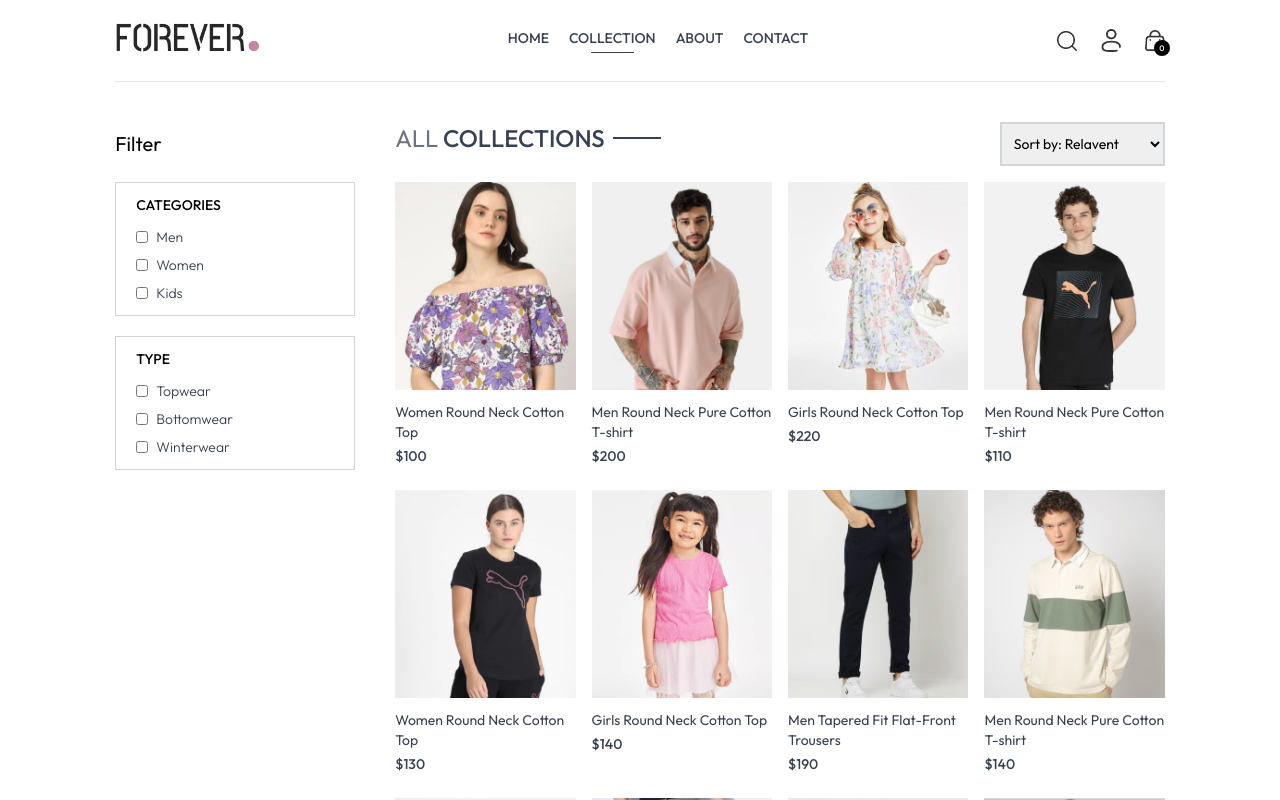
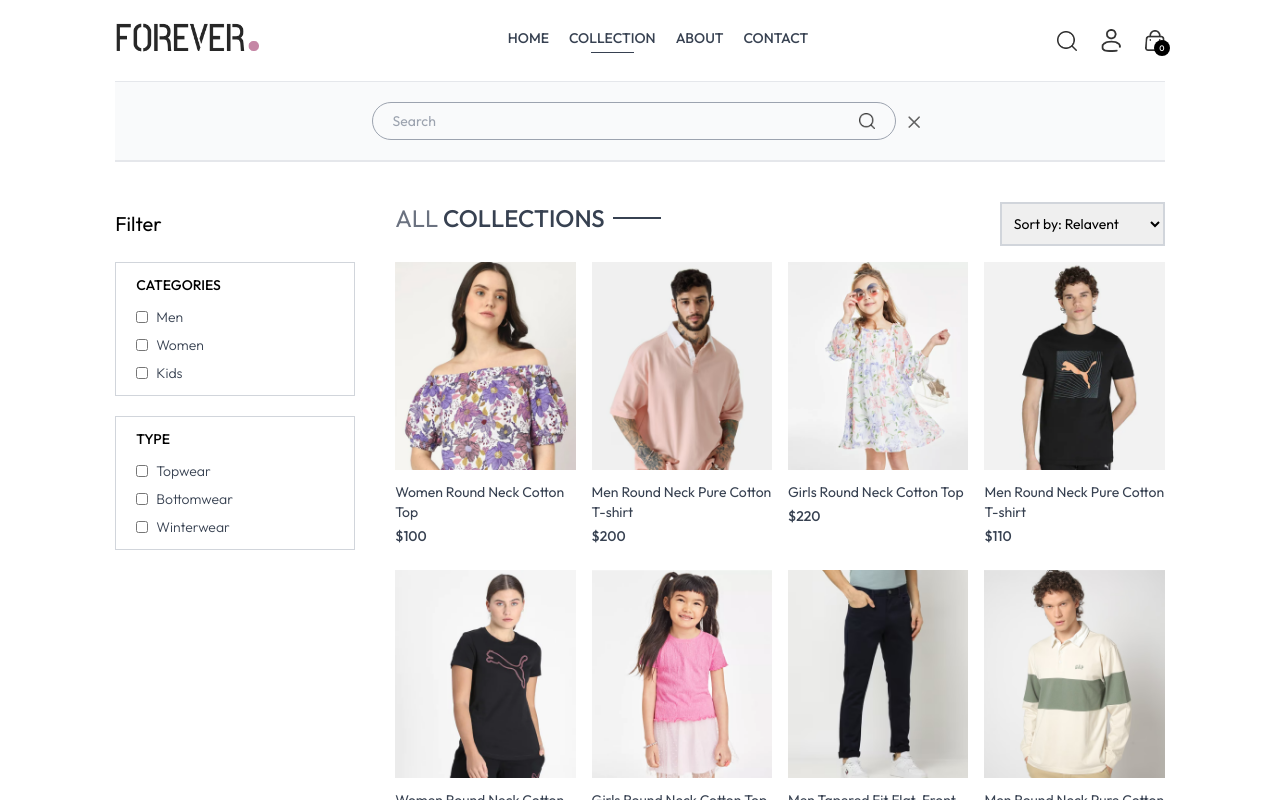
Before and after one commit to Mahrjose/Forever, a React (Vite) app in the folder frontend/: page /collection in a window 1280 px wide. Both pictures are taken after a click on the picture 1066 px from the left and 40 px from the top of the page. Shown: the top 800 px of the page. Built offline with nearby package versions, Linux system fonts and the light colour scheme.

Commit message:
Add Search functionality

```diff
--- a/frontend/src/App.jsx
+++ b/frontend/src/App.jsx
@@ -13,11 +13,13 @@ import Cart from "./pages/Cart";
 import Orders from "./pages/Orders";
 import PlaceOrder from "./pages/PlaceOrder";
 import Footer from "./components/Footer";
+import SearchBar from "./components/SearchBar";
 
 const App = () => {
   return (
     <div className="px-4 sm:px-[5vw] md:px-[7vw] lg:px-[9vw]">
       <Navbar />
+      <SearchBar />
 
       <Routes>
         <Route path="/" element={<Home />} />
--- a/frontend/src/components/Navbar.jsx
+++ b/frontend/src/components/Navbar.jsx
@@ -1,8 +1,10 @@
-import React, { useState } from "react";
+import React, { useContext, useState } from "react";
 import { assets } from "../assets/frontend-assets/assets";
 import { Link, NavLink } from "react-router-dom";
+import { ShopContext } from "../context/ShopContext";
 
 const Navbar = () => {
+  const { setShowSearch } = useContext(ShopContext);
   const [visible, setVisible] = useState(false);
 
   return (
@@ -30,7 +32,10 @@ const Navbar = () => {
         </NavLink>
       </ul>
 
-      <div className="flex items-center gap-6">
+      <div
+        onClick={() => setShowSearch(true)}
+        className="flex items-center gap-6"
+      >
         <img src={assets.search_icon} className="w-5 cursor-pointer" alt="" />
 
         <div className="group relative">
--- /dev/null
+++ b/frontend/src/components/SearchBar.jsx
@@ -0,0 +1,44 @@
+import React, { useContext, useEffect, useState } from "react";
+import { ShopContext } from "../context/ShopContext";
+import { assets } from "../assets/frontend-assets/assets";
+import { useLocation } from "react-router-dom";
+
+const SearchBar = () => {
+  const { search, setSearch, showSearch, setShowSearch } =
+    useContext(ShopContext);
+
+  const [visible, setVisible] = useState(false);
+
+  const location = useLocation();
+
+  useEffect(() => {
+    if (location.pathname.includes("collection")) {
+      setVisible(true);
+    } else {
+      setVisible(false);
+    }
+  }, [location]);
+
+  return showSearch && visible ? (
+    <div className="border-t border-b bg-gray-50 text-center">
+      <div className="inline-flex items-center justify-center border border-gray-400 px-5 py-2 my-5 mx-3 rounded-full w-3/4 sm:w-1/2">
+        <input
+          value={search}
+          onChange={(event) => setSearch(event.target.value)}
+          className="flex-1 outline-none bg-inherit text-sm"
+          type="text"
+          placeholder="Search"
+        />
+        <img className="w-4" src={assets.search_icon} alt="" />
+      </div>
+      <img
+        onClick={() => setShowSearch(false)}
+        className="inline w-3 cursor-pointer"
+        src={assets.cross_icon}
+        alt=""
+      />
+    </div>
+  ) : null;
+};
+
+export default SearchBar;
--- a/frontend/src/context/ShopContext.jsx
+++ b/frontend/src/context/ShopContext.jsx
@@ -1,9 +1,12 @@
-import { createContext } from "react";
+import { createContext, useState } from "react";
 import { products } from "../assets/frontend-assets/assets";
 
 export const ShopContext = createContext();
 
 const ShopContextProvider = (props) => {
+  const [search, setSearch] = useState("");
+  const [showSearch, setShowSearch] = useState(false);
+
   const currency = "$";
   const delivery_fee = 10;
 
@@ -11,6 +14,10 @@ const ShopContextProvider = (props) => {
     products,
     currency,
     delivery_fee,
+    search,
+    setSearch,
+    showSearch,
+    setShowSearch,
   };
 
   return (
--- a/frontend/src/pages/Collection.jsx
+++ b/frontend/src/pages/Collection.jsx
@@ -5,7 +5,7 @@ import Title from "../components/Title";
 import ProductItem from "../components/ProductItem";
 
 const Collection = () => {
-  const { products } = useContext(ShopContext);
+  const { products, search, showSearch } = useContext(ShopContext);
   const [showFilter, setShowFilter] = useState(false);
   const [filterProducts, setFilterProducts] = useState([]);
   const [category, setCategory] = useState([]);
@@ -33,6 +33,12 @@ const Collection = () => {
 
   const applyFilter = () => {
     let productsCopy = products.slice();
+
+    if (showSearch && search) {
+      productsCopy = productsCopy.filter((item) =>
+        item.name.toLowerCase().includes(search.toLowerCase())
+      );
+    }
 
     if (category.length > 0) {
       productsCopy = productsCopy.filter((item) =>
@@ -77,7 +83,7 @@ const Collection = () => {
 
   useEffect(() => {
     applyFilter();
-  }, [category, subCategory]);
+  }, [category, subCategory, search, showSearch]);
 
   useEffect(() => {
     sortProduct();
```
